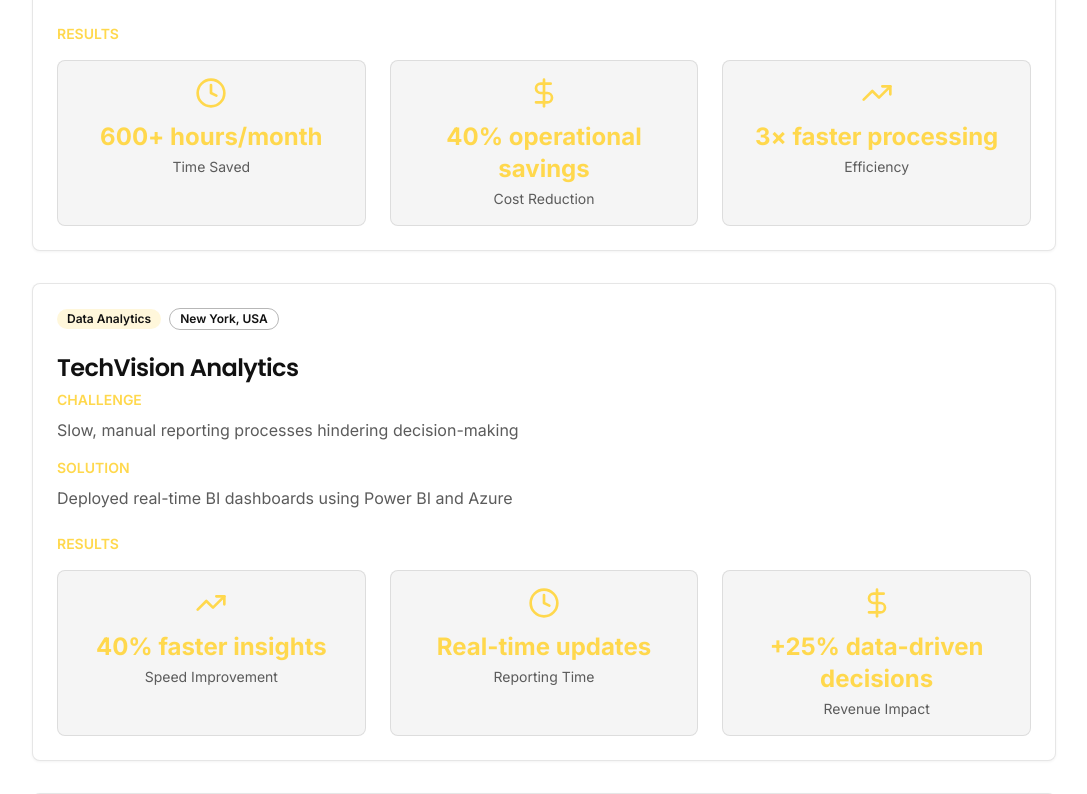
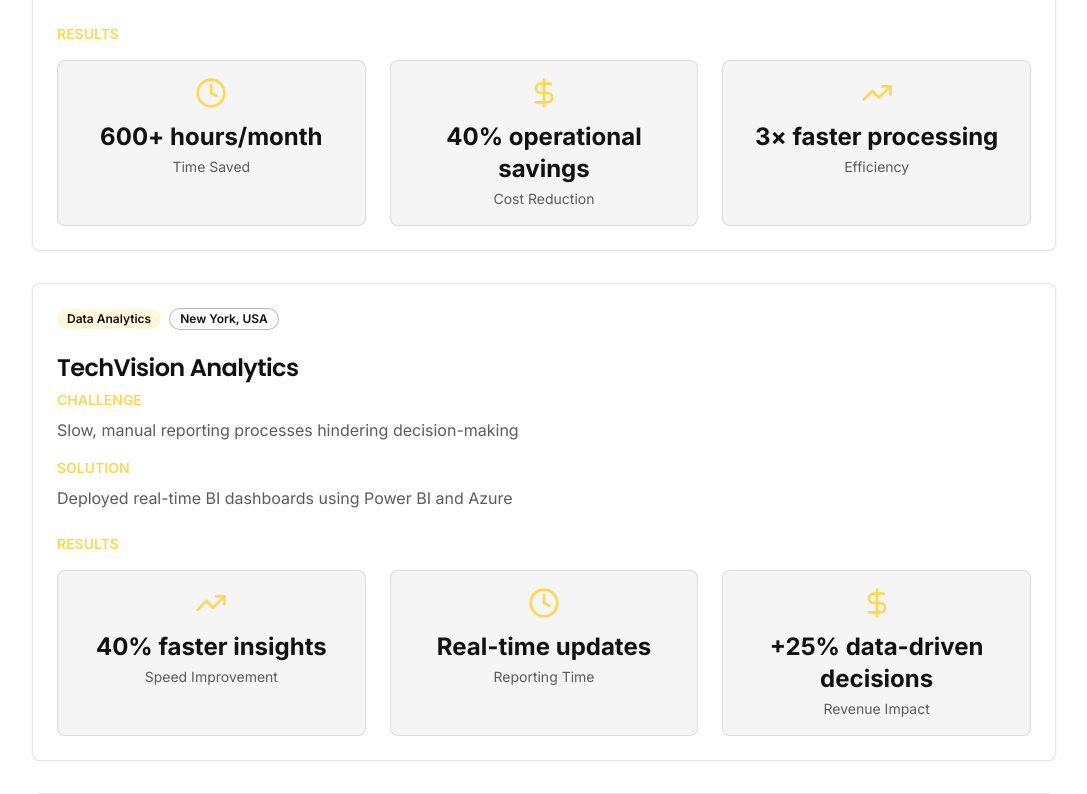
Before and after one commit to suntrailailabs/suntrail-glow-hub, a React (Vite) app: page /case-studies in a window 1280 px wide. Shown: the part 820-1614 px from the top of the page, without its empty margins (96-1183 px from the left). Built offline with nearby package versions, Linux system fonts and the light colour scheme; the HTML template or start-up script is replaced by a standard one.

Commit message:
Fix: Change yellow text to black

```diff
--- a/src/pages/CaseStudies.tsx
+++ b/src/pages/CaseStudies.tsx
@@ -132,7 +132,7 @@ const CaseStudies = () => {
                         className="flex flex-col items-center text-center p-4 rounded-lg bg-[#F5F5F5] border border-[#111111]/10"
                       >
                         <result.icon className="h-8 w-8 text-[#FFD84D] mb-3" />
-                        <p className="text-2xl font-bold mb-1 text-[#FFD84D]">{result.value}</p>
+                        <p className="text-2xl font-bold mb-1 text-[#111111]">{result.value}</p>
                         <p className="text-sm text-[#5B5B5B]">{result.label}</p>
                       </div>
                     ))}
```
